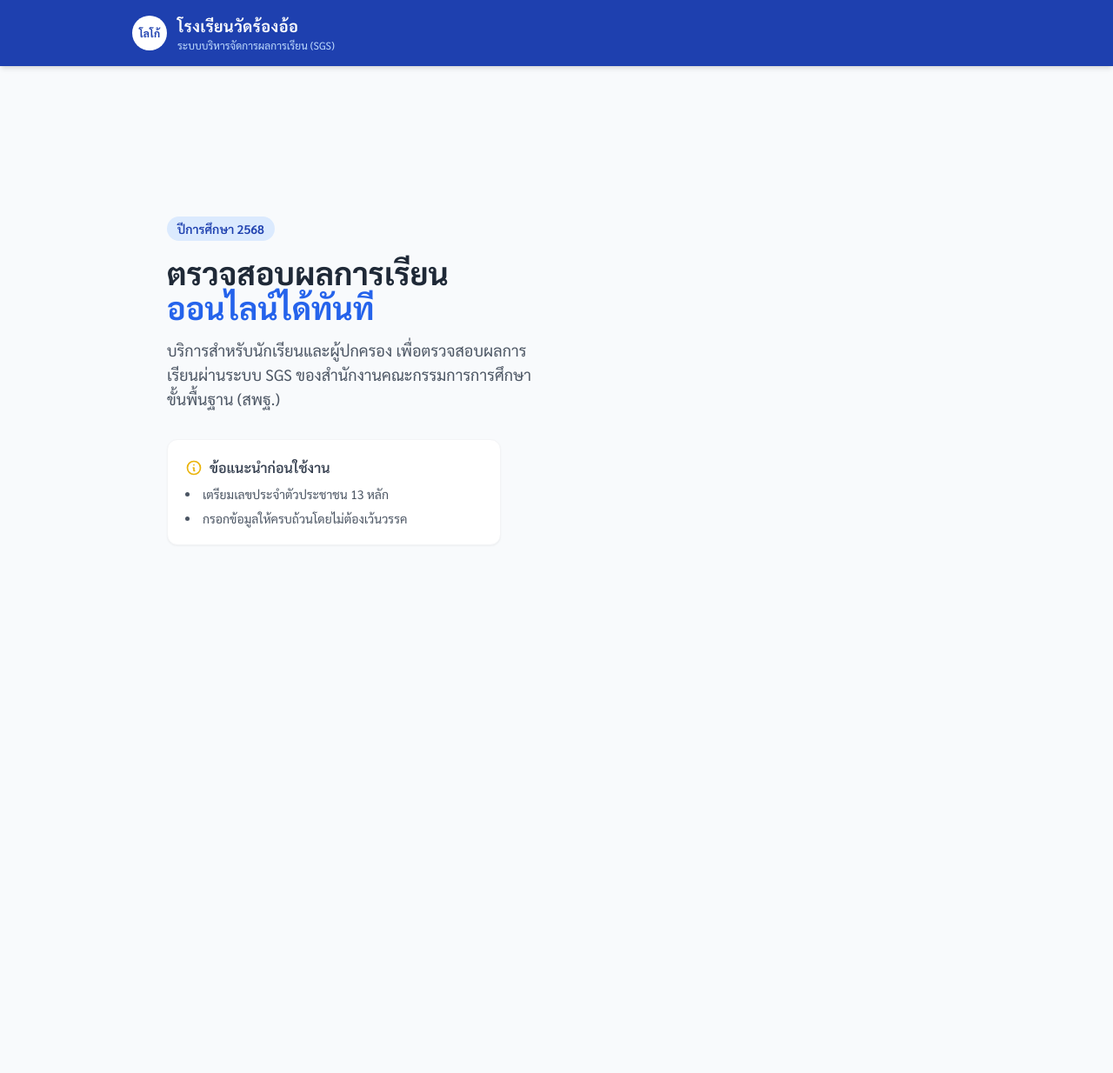
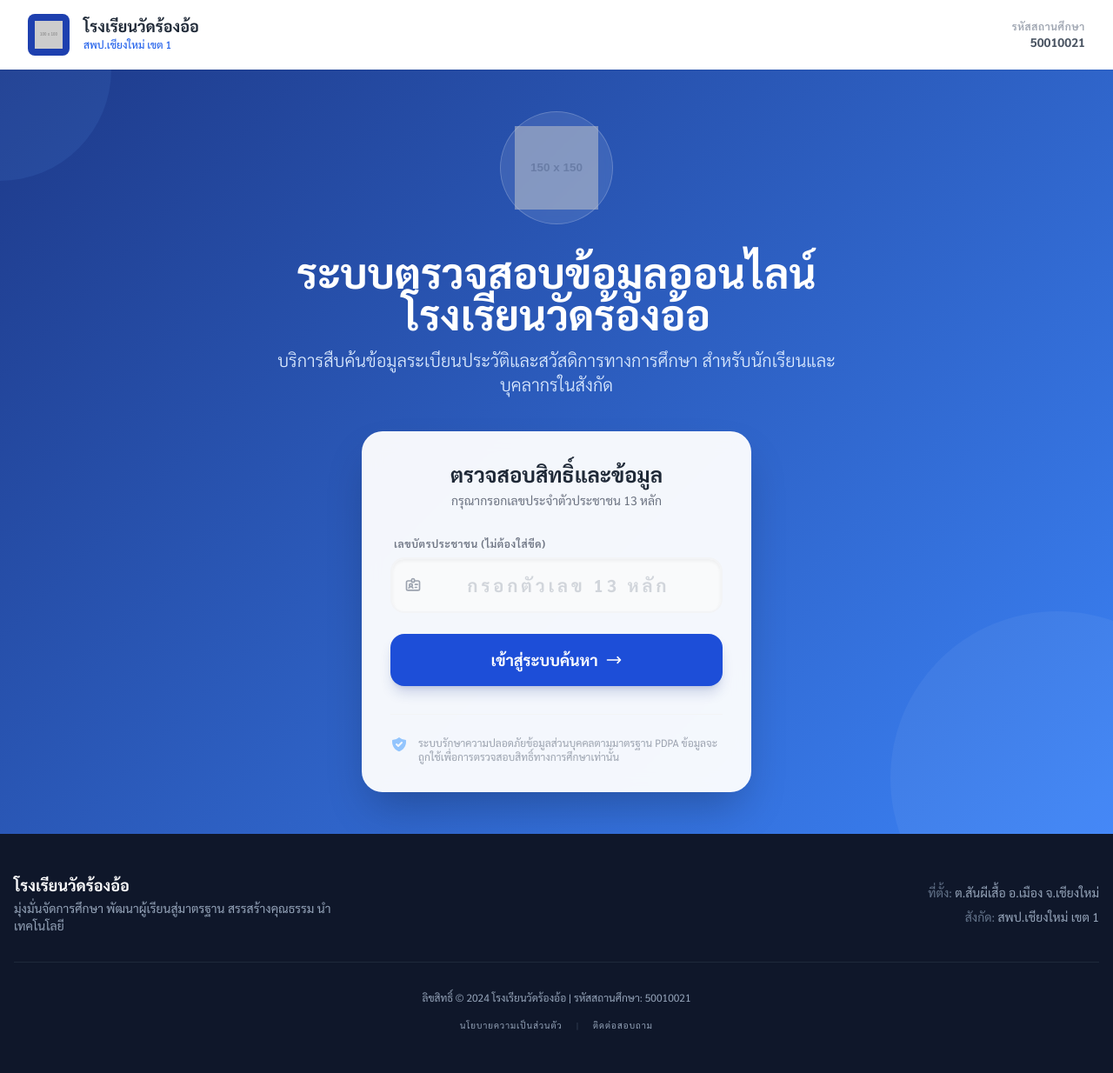
Before and after one commit to DevOmCh/sgs-check, a plain HTML site: page index.html in a window 1280 px wide. Shown: the whole page at 87% size. Before the commit the page ends 800 px from the top, so only its background shows below. Drawn offline with nearby package versions, Linux system fonts and the light colour scheme; placeholder pictures from the web are drawn by us.

Commit message:
Initial commit: Add SGS landing page1

```diff
--- a/index.html
+++ b/index.html
@@ -3,113 +3,155 @@
 <head>
     <meta charset="UTF-8">
     <meta name="viewport" content="width=device-width, initial-scale=1.0">
-  <title>ระบบตรวจสอบผลการเรียนออนไลน์ - โรงเรียนวัดร้องอ้อ</title>
-
+    <title>ระบบตรวจสอบข้อมูลรายบุคคล | โรงเรียนวัดร้องอ้อ</title>
     <script src="https://cdn.tailwindcss.com"></script>
-
     <link href="https://fonts.googleapis.com/css2?family=Sarabun:wght@300;400;500;600;700&display=swap" rel="stylesheet">
-
     <style>
         body {
             font-family: 'Sarabun', sans-serif;
-      background-color: #f8fafc; /* สีพื้นหลังโทนสว่างสบายตา */
+            background-color: #f8fafc;
         }
-
-    /* --- ตกแต่งฟอร์มต้นฉบับของ สพฐ. โดยอ้างอิงจาก Tag เพื่อไม่ให้กระทบโครงสร้าง --- */
-    .sgs-form-wrapper form {
-      width: 100%;
-      margin-top: 1rem;
+        .glass-morphism {
+            background: rgba(255, 255, 255, 0.95);
+            backdrop-filter: blur(10px);
+            border: 1px solid rgba(255, 255, 255, 0.2);
         }
-
-    .sgs-form-wrapper input[name='idcard'] {
-      width: 100%;
-      padding: 0.875rem 1rem;
-      border: 1px solid #cbd5e1;
-      border-radius: 0.5rem;
-      font-size: 1.125rem;
-      letter-spacing: 0.1em;
-      outline: none;
-      transition: all 0.3s;
-      box-sizing: border-box;
-      margin-bottom: 1.25rem;
-      box-shadow: inset 0 2px 4px 0 rgba(0, 0, 0, 0.03);
+        .gradient-bg {
+            background: linear-gradient(135deg, #1e3a8a 0%, #3b82f6 100%);
         }
-
-    .sgs-form-wrapper input[name='idcard']:focus {
-      border-color: #2563eb;
-      box-shadow: 0 0 0 3px rgba(37, 99, 235, 0.2);
-    }
-
-    .sgs-form-wrapper button[type='submit'] {
-      width: 100%;
-      background-color: #1d4ed8;
-      color: white;
-      font-size: 1.125rem;
-      font-weight: 600;
-      padding: 0.875rem 1rem;
-      border-radius: 0.5rem;
-      border: none;
-      cursor: pointer;
-      transition: background-color 0.3s, transform 0.1s;
-      box-shadow: 0 4px 6px -1px rgba(0, 0, 0, 0.1);
-    }
-
-    .sgs-form-wrapper button[type='submit']:hover {
-      background-color: #1e40af;
-    }
-
-    .sgs-form-wrapper button[type='submit']:active {
-      transform: scale(0.98);
-    }
-
-    /* คลาสสำหรับแจ้งเตือนขอบสีแดงเวลากรอกผิด */
-    .error-border {
-      border-color: #ef4444 !important;
-      box-shadow: 0 0 0 3px rgba(239, 68, 68, 0.2) !important;
+        .logo-shadow {
+            filter: drop-shadow(0 4px 6px rgba(0, 0, 0, 0.1));
         }
     </style>
 </head>
-<body class="flex flex-col min-h-screen">
+<body class="min-h-screen flex flex-col">
 
-  <header class="bg-blue-800 text-white shadow-md py-4">
-    <div class="container mx-auto px-6 flex justify-between items-center max-w-5xl">
-      <div class="flex items-center gap-3">
-        <div class="w-10 h-10 bg-white rounded-full flex items-center justify-center text-blue-800 font-bold text-xs">
-          โลโก้
+    <!-- Navigation -->
+    <nav class="bg-white shadow-sm sticky top-0 z-50">
+        <div class="max-w-7xl mx-auto px-4 sm:px-6 lg:px-8">
+            <div class="flex justify-between h-20 items-center">
+                <div class="flex items-center gap-4">
+                    <!-- School Logo in Nav -->
+                    <div class="relative w-12 h-12 flex-shrink-0">
+                        <img src="logo.png" alt="โลโก้โรงเรียนวัดร้องอ้อ"
+                             onerror="this.src='https://via.placeholder.com/100?text=WRO'; this.className='rounded-lg bg-blue-800 p-2 text-white font-bold flex items-center justify-center'"
+                             class="w-full h-full object-contain logo-shadow">
                     </div>
-        <div>
-          <h1 class="text-lg font-bold tracking-wide">โรงเรียนวัดร้องอ้อ</h1>
-          <p class="text-xs text-blue-200">ระบบบริหารจัดการผลการเรียน (SGS)</p>
+                    <div class="flex flex-col">
+                        <span class="font-bold text-gray-800 text-lg leading-none">โรงเรียนวัดร้องอ้อ</span>
+                        <span class="text-xs text-blue-600 font-medium mt-1">สพป.เชียงใหม่ เขต 1</span>
+                    </div>
+                </div>
+                <div class="hidden md:flex flex-col items-end">
+                    <span class="text-xs text-gray-400 font-semibold uppercase tracking-wider">รหัสสถานศึกษา</span>
+                    <span class="text-sm text-gray-600 font-bold">50010021</span>
                 </div>
             </div>
         </div>
-  </header>
+    </nav>
 
-  <main class="flex-grow flex items-center justify-center py-10 px-4">
-    <div class="container mx-auto max-w-4xl flex flex-col md:flex-row items-center gap-10">
+    <!-- Hero Section -->
+    <main class="flex-grow flex flex-col items-center justify-center px-4 py-12 gradient-bg relative overflow-hidden">
+        <!-- Abstract background elements -->
+        <div class="absolute top-0 left-0 w-64 h-64 bg-blue-400 opacity-10 rounded-full -translate-x-1/2 -translate-y-1/2"></div>
+        <div class="absolute bottom-0 right-0 w-96 h-96 bg-white opacity-5 rounded-full translate-x-1/3 translate-y-1/3"></div>
 
-      <div class="w-full md:w-1/2 text-center md:text-left">
-        <span class="inline-block py-1 px-3 rounded-full bg-blue-100 text-blue-800 text-sm font-semibold mb-4">
-          ปีการศึกษา 2568
+        <div class="max-w-4xl w-full text-center text-white mb-10 relative z-10">
+            <!-- Large Logo in Hero -->
+            <div class="mb-6 inline-block p-4 bg-white/10 rounded-full backdrop-blur-sm border border-white/20">
+                <img src="logo.png" alt="โลโก้โรงเรียน"
+                     onerror="this.src='https://via.placeholder.com/150?text=LOGO'; this.className='w-24 h-24 opacity-50'"
+                     class="w-24 h-24 md:w-32 md:h-32 object-contain logo-shadow">
+            </div>
+
+            <h1 class="text-3xl md:text-5xl font-bold mb-4 leading-tight">
+                ระบบตรวจสอบข้อมูลออนไลน์ <br class="hidden md:block"> โรงเรียนวัดร้องอ้อ
+            </h1>
+            <p class="text-blue-100 text-lg md:text-xl font-light max-w-2xl mx-auto">
+                บริการสืบค้นข้อมูลระเบียนประวัติและสวัสดิการทางการศึกษา สำหรับนักเรียนและบุคลากรในสังกัด
+            </p>
+        </div>
+
+        <!-- Search Card -->
+        <div class="max-w-md w-full glass-morphism rounded-3xl shadow-2xl p-8 transform transition-all hover:scale-[1.01] relative z-10 border border-white/30">
+            <div class="flex flex-col items-center mb-8 text-center">
+                <h2 class="text-2xl font-bold text-gray-800">ตรวจสอบสิทธิ์และข้อมูล</h2>
+                <p class="text-gray-500 text-sm mt-1">กรุณากรอกเลขประจำตัวประชาชน 13 หลัก</p>
+            </div>
+
+            <!-- Form Integration -->
+            <form action="https://a5001.obec.expert/services" method="POST" target="_blank" class="space-y-6">
+                <div>
+                    <label for="idcard" class="block text-xs font-semibold text-gray-500 uppercase tracking-wider mb-2 ml-1">เลขบัตรประชาชน (ไม่ต้องใส่ขีด)</label>
+                    <div class="relative">
+                        <span class="absolute inset-y-0 left-0 pl-4 flex items-center text-gray-400">
+                            <svg xmlns="http://www.w3.org/2000/svg" class="h-5 w-5" fill="none" viewBox="0 0 24 24" stroke="currentColor">
+                                <path stroke-linecap="round" stroke-linejoin="round" stroke-width="2" d="M10 6H5a2 2 0 00-2 2v9a2 2 0 002 2h14a2 2 0 002-2V8a2 2 0 00-2-2h-5m-4 0V5a2 2 0 114 0v1m-4 0a2 2 0 104 0m-5 8a2 2 0 100-4 2 2 0 000 4zm0 0c1.306 0 2.417.835 2.83 2M9 14a3.001 3.001 0 00-2.83 2M15 11h3m-3 4h2" />
+                            </svg>
                         </span>
-        <h2 class="text-3xl md:text-4xl font-extrabold text-gray-800 leading-tight mb-4">
-          ตรวจสอบผลการเรียน <br> <span class="text-blue-600">ออนไลน์ได้ทันที</span>
-        </h2>
-        <p class="text-gray-600 text-base md:text-lg mb-8 leading-relaxed">
-          บริการสำหรับนักเรียนและผู้ปกครอง เพื่อตรวจสอบผลการเรียนผ่านระบบ SGS ของสำนักงานคณะกรรมการการศึกษาขั้นพื้นฐาน (สพฐ.)
-        </p>
-
-        <div class="bg-white p-5 rounded-xl shadow-sm border border-gray-100 inline-block text-left w-full max-w-sm">
-          <h4 class="font-semibold text-gray-700 mb-2 flex items-center gap-2">
-            <svg class="w-5 h-5 text-yellow-500" fill="none" stroke="currentColor" viewBox="0 0 24 24"><path stroke-linecap="round" stroke-linejoin="round" stroke-width="2" d="M13 16h-1v-4h-1m1-4h.01M21 12a9 9 0 11-18 0 9 9 0 0118 0z"></path></svg>
-            ข้อแนะนำก่อนใช้งาน
-          </h4>
-          <ul class="text-sm text-gray-600 space-y-2 list-disc list-inside">
-            <li>เตรียมเลขประจำตัวประชาชน 13 หลัก</li>
-            <li>กรอกข้อมูลให้ครบถ้วนโดยไม่ต้องเว้นวรรค</li>
-          </ul>
+                        <input
+                            name="idcard"
+                            id="idcard"
+                            maxlength="13"
+                            required
+                            style="text-align:center;"
+                            type="text"
+                            value=""
+                            placeholder="กรอกตัวเลข 13 หลัก"
+                            class="w-full pl-12 pr-5 py-4 bg-gray-50 border-2 border-gray-100 rounded-2xl focus:ring-4 focus:ring-blue-100 focus:border-blue-600 focus:bg-white outline-none transition-all text-xl tracking-[0.2em] font-bold text-gray-700 placeholder-gray-300 shadow-inner"
+                            oninput="this.value = this.value.replace(/[^0-9]/g, '');"
+                        />
                     </div>
                 </div>
 
-      <div class="w-full md:w-1/2 flex justify-center">
-        <div class="bg-white p-8 rounded-2xl shadow-xl w-
+                <input name="schoolid" type="hidden" value="50010021" required />
+
+                <button type="submit" class="w-full py-4 px-6 bg-blue-700 hover:bg-blue-800 text-white font-bold rounded-2xl shadow-lg shadow-blue-900/20 transition-all flex items-center justify-center gap-2 group">
+                    <span class="text-lg">เข้าสู่ระบบค้นหา</span>
+                    <svg xmlns="http://www.w3.org/2000/svg" class="h-5 w-5 transition-transform group-hover:translate-x-1" fill="none" viewBox="0 0 24 24" stroke="currentColor">
+                      <path stroke-linecap="round" stroke-linejoin="round" stroke-width="2" d="M17 8l4 4m0 0l-4 4m4-4H3" />
+                    </svg>
+                </button>
+            </form>
+
+            <div class="mt-8 pt-6 border-t border-gray-100 flex items-start gap-3 text-xs text-gray-400">
+                <svg xmlns="http://www.w3.org/2000/svg" class="h-5 w-5 text-blue-300 flex-shrink-0" viewBox="0 0 20 20" fill="currentColor">
+                    <path fill-rule="evenodd" d="M2.166 4.999A11.954 11.954 0 0010 1.944 11.954 11.954 0 0017.834 5c.11.65.166 1.32.166 2.001 0 5.225-3.34 9.67-8 11.317C5.34 16.67 2 12.225 2 7c0-.682.057-1.35.166-2.001zm11.541 3.708a1 1 0 00-1.414-1.414L9 10.586 7.707 9.293a1 1 0 00-1.414 1.414l2 2a1 1 0 001.414 0l4-4z" clip-rule="evenodd" />
+                </svg>
+                <p>ระบบรักษาความปลอดภัยข้อมูลส่วนบุคคลตามมาตรฐาน PDPA ข้อมูลจะถูกใช้เพื่อการตรวจสอบสิทธิ์ทางการศึกษาเท่านั้น</p>
+            </div>
+        </div>
+    </main>
+
+    <!-- Footer -->
+    <footer class="bg-slate-900 text-slate-400 py-12 px-4">
+        <div class="max-w-7xl mx-auto">
+            <div class="grid md:grid-cols-2 gap-8 items-center border-b border-slate-800 pb-8 mb-8">
+                <div class="flex items-center gap-4 text-center md:text-left justify-center md:justify-start">
+                    <!-- Footer Logo -->
+                    <img src="logo.png" alt="โลโก้"
+                         onerror="this.style.display='none'"
+                         class="w-12 h-12 object-contain grayscale opacity-50">
+                    <div>
+                        <h4 class="text-white font-bold text-lg leading-tight">โรงเรียนวัดร้องอ้อ</h4>
+                        <p class="text-sm max-w-sm mt-1">มุ่งมั่นจัดการศึกษา พัฒนาผู้เรียนสู่มาตรฐาน สรรสร้างคุณธรรม นำเทคโนโลยี</p>
+                    </div>
+                </div>
+                <div class="text-center md:text-right space-y-2">
+                    <p class="text-sm"><span class="text-slate-500">ที่ตั้ง:</span> ต.สันผีเสื้อ อ.เมือง จ.เชียงใหม่</p>
+                    <p class="text-sm"><span class="text-slate-500">สังกัด:</span> สพป.เชียงใหม่ เขต 1</p>
+                </div>
+            </div>
+            <div class="text-center space-y-4">
+                <p class="text-xs">ลิขสิทธิ์ &copy; 2024 โรงเรียนวัดร้องอ้อ | รหัสสถานศึกษา: 50010021</p>
+                <div class="flex justify-center gap-4 text-[10px] uppercase tracking-widest">
+                    <a href="#" class="hover:text-white transition-colors">นโยบายความเป็นส่วนตัว</a>
+                    <span class="text-slate-700">|</span>
+                    <a href="#" class="hover:text-white transition-colors">ติดต่อสอบถาม</a>
+                </div>
+            </div>
+        </div>
+    </footer>
+
+</body>
+</html>
```
Lines whose indentation alone changed are shown as unchanged.
